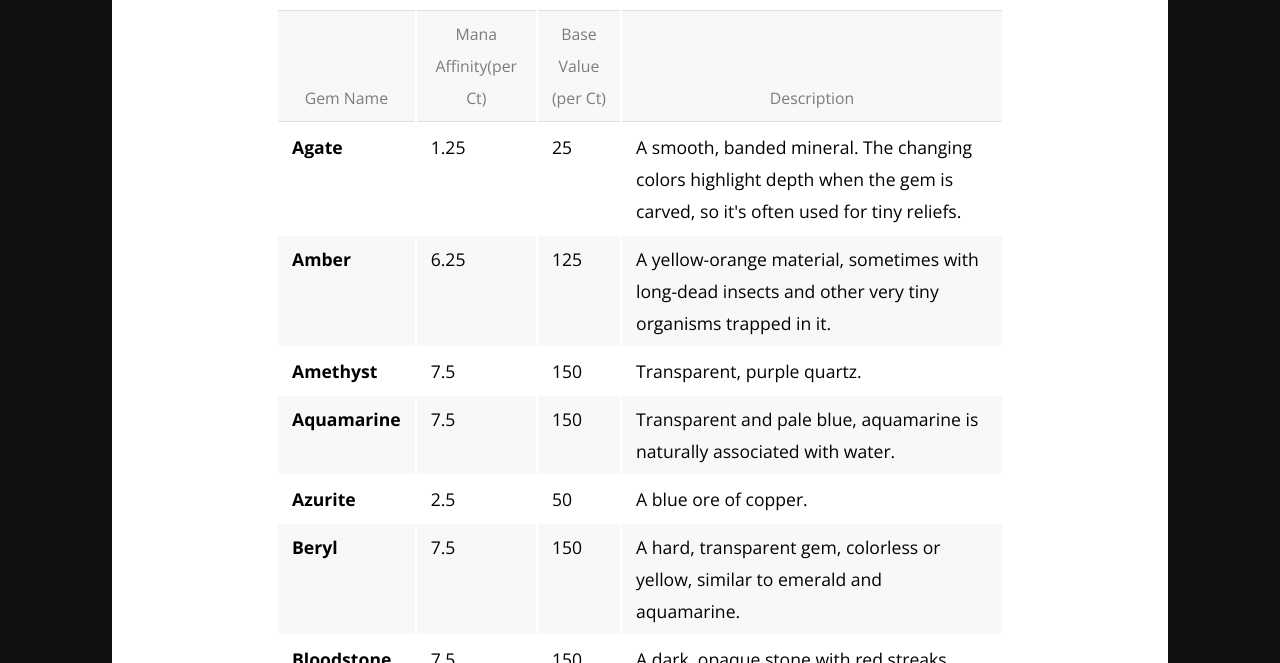
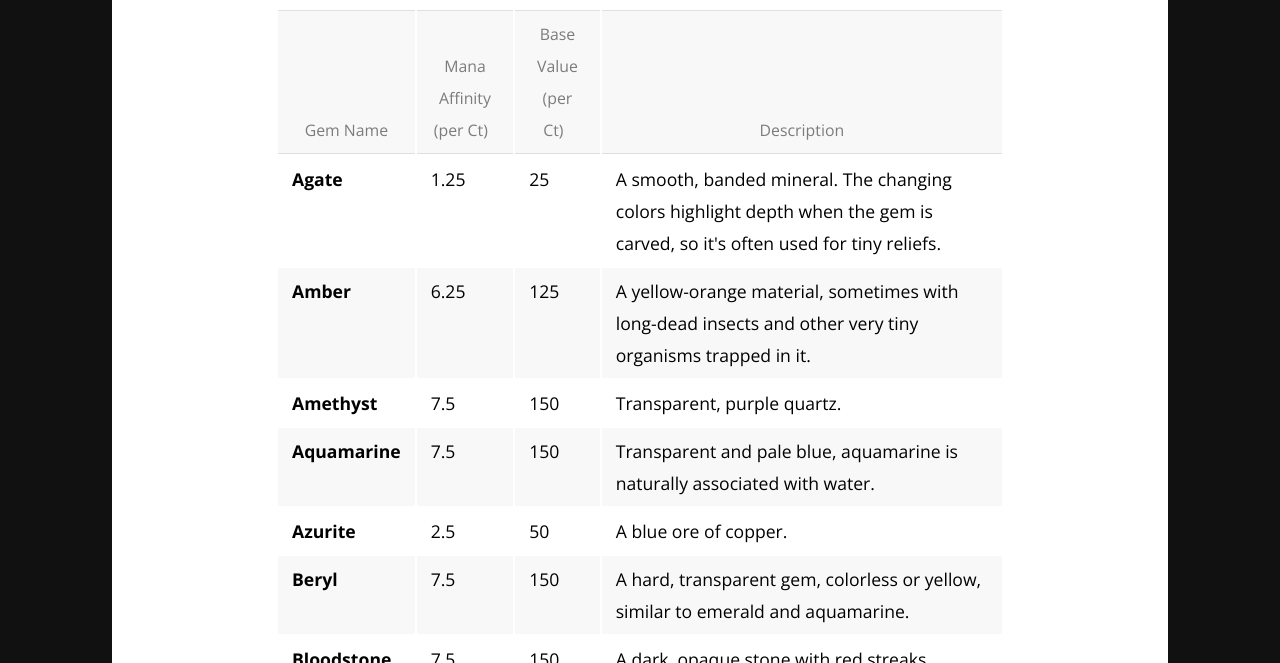
Before and after one commit to rickosborne/blackwater, a Jekyll site: the page built from _guide/550-rulebooks-and-house-rules.md, in a window 1280 px wide and 900 px high, scrolled down 5497 px, cut to the strip 237-900 px from the top of the window. Built offline with Jekyll 4.4.1, drawn with Linux system fonts in a browser that asks for light colours; part of the change alters nothing that is shown.

```diff
--- a/_guide/550-rulebooks-and-house-rules.md
+++ b/_guide/550-rulebooks-and-house-rules.md
@@ -114,7 +114,7 @@ In general, precious gems, because of their inherent properties (mineral structu
 The Powerstone enchantment works exactly as described in the magic sourcebook, with the exception that the typical maximum Mana capacity of a given gem is simply calculated as the square root of the Mana Affinity times the number of carats of the stone:
 <img src="https://render.githubusercontent.com/render/math?math=Capacity = \sqrt{Mana\:Affinity * Mass}" align="center">
 
-| Gem Name | Mana Affinity(per Ct) | Base Value (per Ct) | Description |
+| Gem Name | Mana Affinity (per Ct)&nbsp;&nbsp;| Base Value (per Ct)&nbsp;&nbsp; | Description |
 | --- | --- | --- | --- |
 | **Agate** | 1.25 | 25 | A smooth, banded mineral. The changing colors highlight depth when the gem is carved, so it&#39;s often used for tiny reliefs. |
 | **Amber** | 6.25 | 125 | A yellow-orange material, sometimes with long-dead insects and other very tiny organisms trapped in it. |
```
